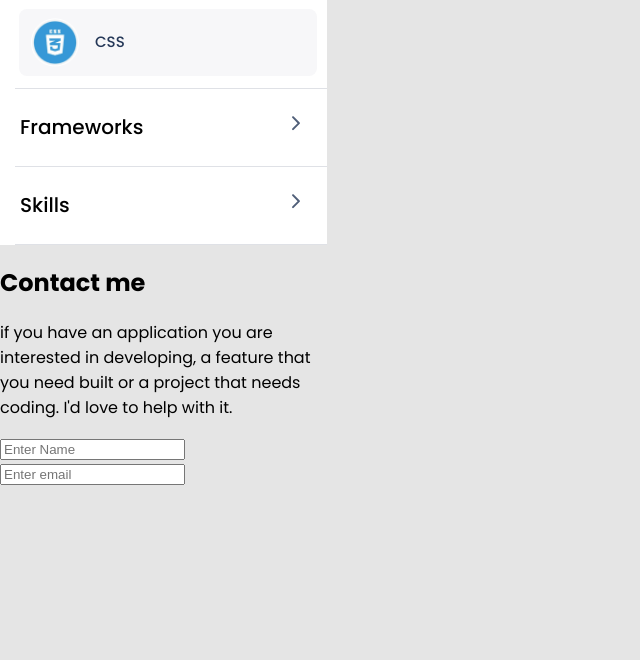
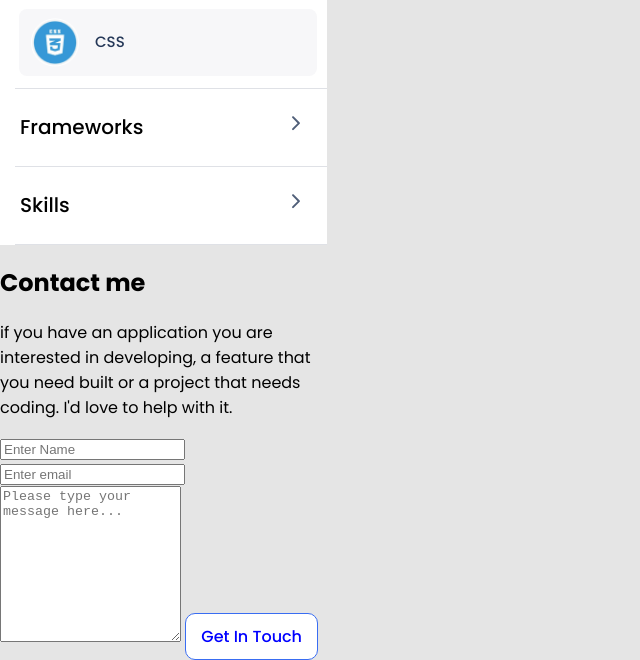
Before and after one commit to richy4dev/My-Personal-Portfolio, a website: page index.html in a window 1280 px wide. Shown: the part 4386-5046 px from the top of the page, without its empty margins (0-640 px from the left). Before the commit the page ends 4872 px from the top, so only its background shows below. Drawn offline with Linux system fonts and the light colour scheme.

Commit message:
Added text area

```diff
--- a/index.html
+++ b/index.html
@@ -416,6 +416,21 @@
           maxlength="30"
           placeholder="Enter email"
         />
+        <textarea
+         class="textarea"
+         aria-required="true"
+         name="message"
+         required=""
+         rows="10"
+         maxlength="500"
+         placeholder="Please type your message here..."></textarea>
+            <button
+              type="submit"
+              class="button button-enabled contact-button">
+              Get In Touch
+            </button>
+      </form>
+
 
     </footer>
   </body>
```
